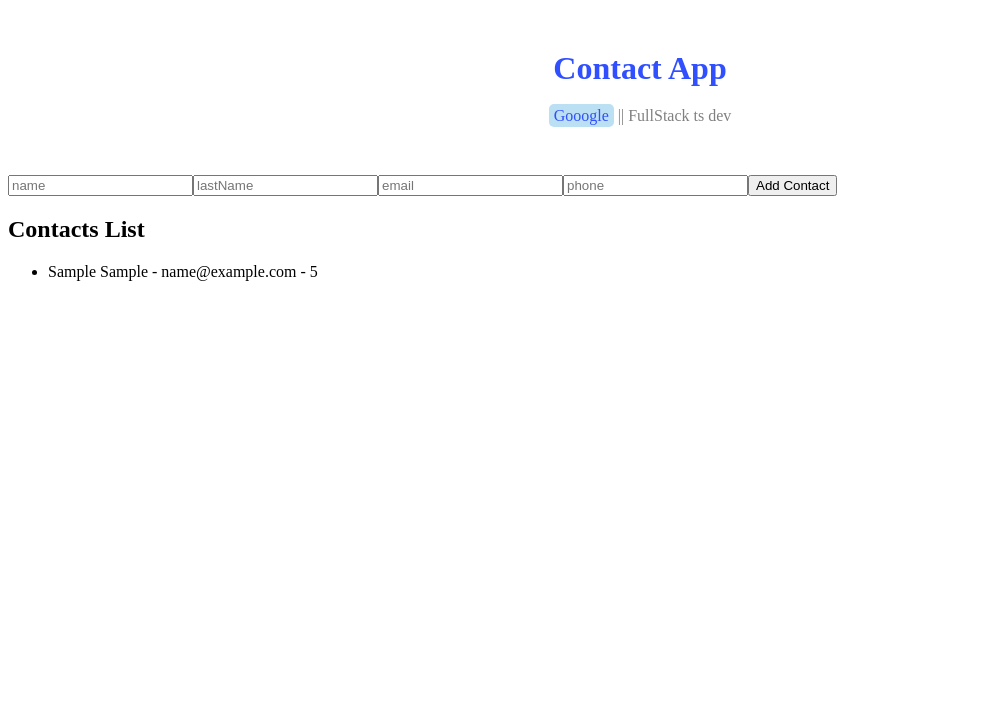
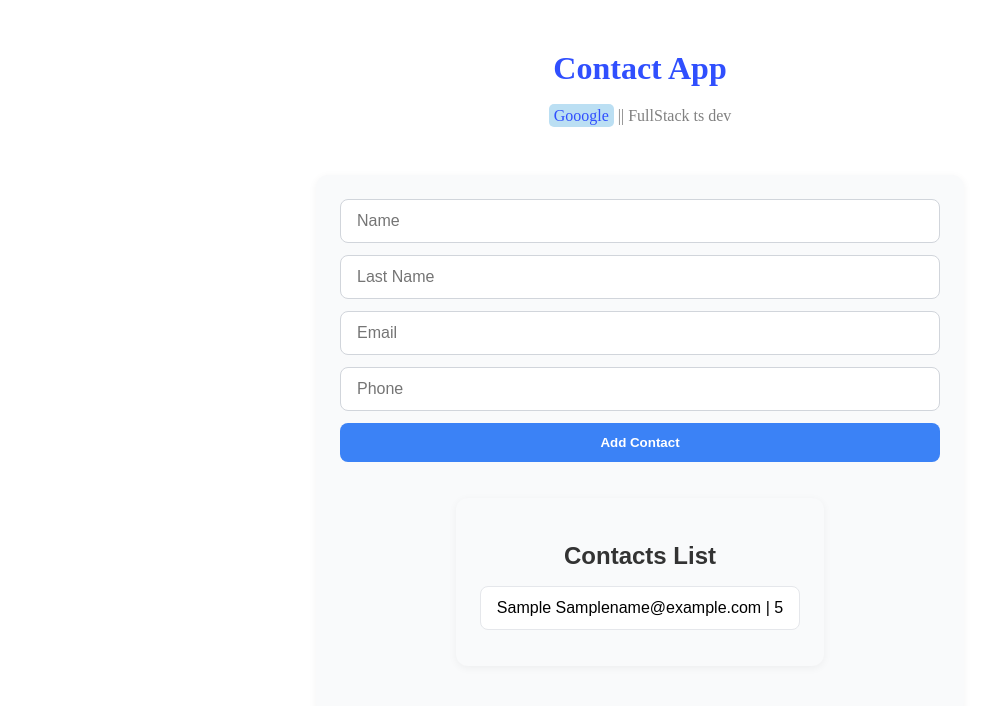
Before and after one commit to shayanrsli/ContactApp, a React (Vite) app in the folder reactApp/: page / in a window 1280 px wide. Both pictures are taken after typing "Sample", "Sample", "name@example.com", "5" into the empty fields and a click on the button "Add Contact". Shown: the top 706 px of the page, without its empty margins (0-995 px from the left). Built offline with nearby package versions, Linux system fonts and the light colour scheme.

Commit message:
styles added

```diff
--- a/reactApp/src/ContactsList.tsx
+++ /dev/null
@@ -1,26 +0,0 @@
-type Contact = {
-    name : string;
-    lastName :string;
-    email: string;
-    phone: string;
-}
-
-type ContactListProps = {
-    contacts: Contact[];
-}
-
-
-export default function ContactList ({contacts}: ContactListProps) {
-    return (
-    <div>
-      <h2>Contacts List</h2>
-      <ul>
-        {contacts.map((c, index) => (
-          <li key={index}>
-            {c.name} {c.lastName} - {c.email} - {c.phone}
-          </li>
-        ))}
-      </ul>
-    </div>
-  );
-}
--- /dev/null
+++ b/reactApp/src/components/Contacts.module.css
@@ -0,0 +1,104 @@
+.container {
+  background-color: #f9fafb; /* یه پس‌زمینه خیلی روشن */
+  padding: 1.5rem;
+  border-radius: 12px;
+  box-shadow: 0 2px 8px rgba(0, 0, 0, 0.05);
+  max-width: 600px;
+  margin: 1rem auto;
+  font-family: Arial, sans-serif;
+}
+
+.title {
+  font-size: 1.5rem;
+  font-weight: bold;
+  margin-bottom: 1rem;
+  color: #333;
+  text-align: center;
+}
+
+.list {
+  list-style: none;
+  padding: 0;
+  margin: 0;
+}
+
+.item {
+  background: #fff;
+  margin-bottom: 0.75rem;
+  padding: 0.75rem 1rem;
+  border-radius: 8px;
+  border: 1px solid #e5e7eb;
+  display: flex;
+  justify-content: space-between;
+  align-items: center;
+  transition: all 0.2s ease-in-out;
+}
+
+.item:hover {
+  background-color: #f3f4f6;
+  transform: translateY(-2px);
+}
+
+.noContact {
+  text-align: center;
+  color: #9ca3af;
+  font-style: italic;
+}
+
+
+
+.container {
+  background-color: #f9fafb;
+  padding: 1.5rem;
+  border-radius: 12px;
+  box-shadow: 0 2px 8px rgba(0, 0, 0, 0.05);
+  max-width: 600px;
+  margin: 1.5rem auto;
+  font-family: Arial, sans-serif;
+}
+
+.form {
+  display: flex;
+  flex-direction: column;
+  gap: 0.75rem;
+}
+
+.input {
+  padding: 0.75rem 1rem;
+  border-radius: 8px;
+  border: 1px solid #d1d5db;
+  font-size: 1rem;
+  transition: border-color 0.2s ease-in-out, box-shadow 0.2s ease-in-out;
+}
+
+.input:focus {
+  border-color: #3b82f6;
+  box-shadow: 0 0 0 3px rgba(59, 130, 246, 0.2);
+  outline: none;
+}
+
+.button {
+  padding: 0.75rem 1rem;
+  border-radius: 8px;
+  border: none;
+  background-color: #3b82f6;
+  color: white;
+  font-weight: 600;
+  cursor: pointer;
+  transition: background-color 0.2s ease-in-out, transform 0.1s ease-in-out;
+}
+
+.button:hover {
+  background-color: #2563eb;
+}
+
+.button:active {
+  transform: scale(0.98);
+}
+
+.alert {
+  margin-top: 0.5rem;
+  color: #dc2626;
+  font-size: 0.9rem;
+  text-align: center;
+}
--- a/reactApp/src/components/Contacts.tsx
+++ b/reactApp/src/components/Contacts.tsx
@@ -1,64 +1,77 @@
-import React, { useState } from 'react'
-import ContactList from '../ContactsList'
+import React, { useState } from "react";
+import ContactList from "./ContactsList";
+import styles from "./Contacts.module.css";
 
-type contact = {
-    name : string,
-    lastName : string,
-    email: string,
-    phone: string
-}
+type Contact = {
+  name: string;
+  lastName: string;
+  email: string;
+  phone: string;
+};
 
 const inputs = [
-    {type : 'text'  , name: "name" , placeholder : 'name'},
-    {type : 'text'  , name: "lastName" , placeholder : 'lastName'},
-    {type : 'email'  , name: "email" , placeholder : 'email'},
-    {type : 'number'  , name: "phone" , placeholder : 'phone'},
-]
+  { type: "text", name: "name", placeholder: "Name" },
+  { type: "text", name: "lastName", placeholder: "Last Name" },
+  { type: "email", name: "email", placeholder: "Email" },
+  { type: "number", name: "phone", placeholder: "Phone" },
+];
 
-export default function Contacts () {
-
-    const [contact , setContact] = useState<contact>({
+export default function Contacts() {
+  const [contact, setContact] = useState<Contact>({
     name: "",
-        lastName:"",
-        email:"",
-        phone:""
-    })
-    const [contacts , setContacts] = useState<Array<contact>>([]);
-    const [alert , setAlert] = useState<string>("");
+    lastName: "",
+    email: "",
+    phone: "",
+  });
+  const [contacts, setContacts] = useState<Contact[]>([]);
+  const [alert, setAlert] = useState<string>("");
 
   const changeHandler = (event: React.ChangeEvent<HTMLInputElement>) => {
-        const { name , value } = event.target
+    const { name, value } = event.target;
     setContact((prev) => ({ ...prev, [name]: value }));
-    }
+  };
 
   const addHandler = () => {
-
-    if (contact.name.trim() === "" || contact.email.trim() === "" || contact.lastName.trim() === "" || contact.phone.trim() === "") {
+    if (
+      contact.name.trim() === "" ||
+      contact.email.trim() === "" ||
+      contact.lastName.trim() === "" ||
+      contact.phone.trim() === ""
+    ) {
       setAlert("Please fill in all fields");
       return;
     }
-    setAlert("")
+    setAlert("");
 
     setContacts((contacts) => [...contacts, contact]);
-        console.log(contacts);
     setContact({
       name: "",
-        lastName:"",
-        email:"",
-        phone:""
-    })
-    }
+      lastName: "",
+      email: "",
+      phone: "",
+    });
+  };
 
   return (
-    <div>
-        <div>
-            {inputs.map((input , index) => (
-                <input key={index} type={input.type} placeholder={input.placeholder} name={input.name} onChange={changeHandler} value={contact[input.name as keyof contact]} />
+    <div className={styles.container}>
+      <div className={styles.form}>
+        {inputs.map((input, index) => (
+          <input
+            key={index}
+            type={input.type}
+            placeholder={input.placeholder}
+            name={input.name}
+            onChange={changeHandler}
+            value={contact[input.name as keyof Contact]}
+            className={styles.input}
+          />
         ))}
 
-            <button onClick={addHandler}>Add Contact</button>
+        <button onClick={addHandler} className={styles.button}>
+          Add Contact
+        </button>
 
-            <div>{alert && <p>{alert}</p>}</div>
+        {alert && <p className={styles.alert}>{alert}</p>}
 
         <ContactList contacts={contacts} />
       </div>
--- /dev/null
+++ b/reactApp/src/components/ContactsList.tsx
@@ -0,0 +1,38 @@
+import styles from "../components/Contacts.module.css"
+
+
+type Contact = {
+  name: string;
+  lastName: string;
+  email: string;
+  phone: string;
+};
+
+type ContactListProps = {
+  contacts: Contact[];
+};
+
+export default function ContactList({ contacts }: ContactListProps) {
+  return (
+    <div className={styles.container}>
+      <h2 className={styles.title}>Contacts List</h2>
+
+      {contacts.length ? (
+        <ul className={styles.list}>
+          {contacts.map((c, index) => (
+            <li key={index} className={styles.item}>
+              <span>
+                {c.name} {c.lastName}
+              </span>
+              <span>
+                {c.email} | {c.phone}
+              </span>
+            </li>
+          ))}
+        </ul>
+      ) : (
+        <h2 className={styles.noContact}>No contact exists</h2>
+      )}
+    </div>
+  );
+}
```
Lines whose indentation alone changed are shown as unchanged.
